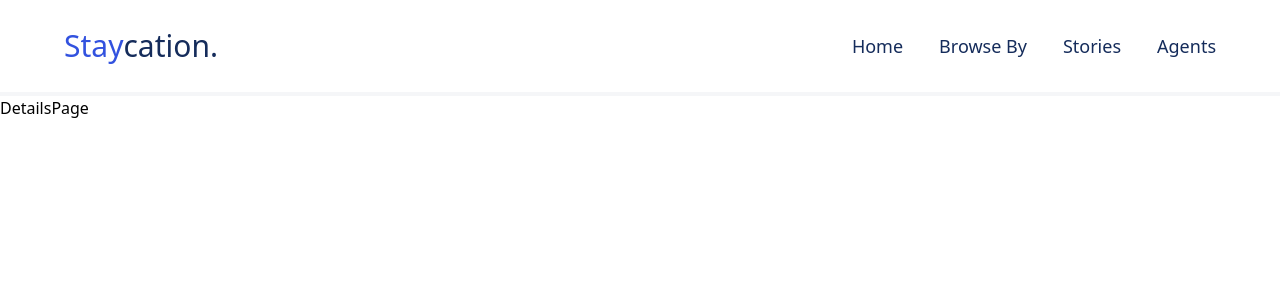
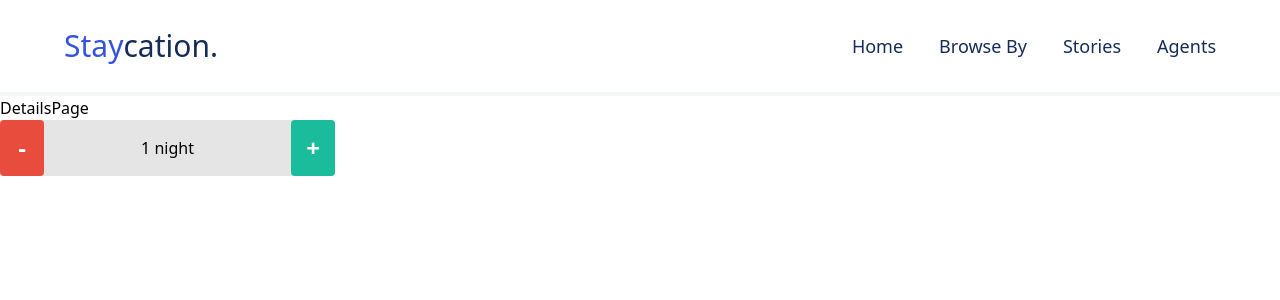
Before and after one commit to radmv/react-radm-travel, a React (Vite) app: page /details/asd1293uasdads1 in a window 1280 px wide. Shown: the top 300 px of the page. Built offline with nearby package versions, Linux system fonts and the light colour scheme.

Commit message:
slicing:inputnumber_element

```diff
--- a/src/components/Elements/BorderedDiv.jsx
+++ b/src/components/Elements/BorderedDiv.jsx
@@ -1,10 +1,12 @@
 const BorderedDiv = (props) => {
-  const { width, height } = props;
+  const { width, height, children, padding, margin } = props;
 
   return (
     <div
-      className={`border-4 border-mn-grey-1 ${width} ${height} rounded-2xl`}
-    ></div>
+      className={`border-4 border-mn-grey-1 ${width} ${height} rounded-2xl ${padding} ${margin}`}
+    >
+      {children}
+    </div>
   );
 };
 
--- /dev/null
+++ b/src/components/Elements/InputNumber.jsx
@@ -0,0 +1,97 @@
+import { useState } from "react";
+
+const InputNumber = (props) => {
+  const {
+    value,
+    placeholder,
+    name,
+    min = 1,
+    max = 1,
+    prefix = "",
+    suffix = "",
+    isSuffixPlural,
+  } = props;
+
+  const [inputValue, setInputValue] = useState(`${prefix}${value}${suffix}`);
+
+  const onChange = (e) => {
+    let value = String(e.target.value);
+
+    if (prefix) value = value.replace(prefix);
+    if (suffix) value = value.replace(suffix);
+
+    const patternNumeric = new RegExp("[0-9]*");
+    const isNumeric = patternNumeric.test(value);
+
+    if (isNumeric && +value <= max && +value >= min) {
+      props.onChange({
+        target: {
+          name: name,
+          value: +value,
+        },
+      });
+      setInputValue(
+        `${prefix}${value}${suffix}${isSuffixPlural && value > 1 ? "s" : ""}`
+      );
+    }
+  };
+
+  const minus = () => {
+    value > min &&
+      onChange({
+        target: {
+          name: name,
+          value: +value - 1,
+        },
+      });
+  };
+
+  const plus = () => {
+    value < max &&
+      onChange({
+        target: {
+          name: name,
+          value: +value + 1,
+        },
+      });
+  };
+  return (
+    <div>
+      <div className="flex rounded bg-mn-grey-2 w-fit">
+        <InputNumberButton backgroundColor="bg-mn-red" onClick={minus}>
+          -
+        </InputNumberButton>
+        <div>
+          <input
+            min={min}
+            max={max}
+            name={name}
+            pattern="[0-9]*"
+            placeholder={placeholder ? placeholder : "0"}
+            value={String(inputValue)}
+            onChange={onChange}
+            className="px-2 py-4 text-center bg-mn-grey-2 min-h-11"
+          />
+        </div>
+        <InputNumberButton backgroundColor="bg-mn-green" onClick={plus}>
+          +
+        </InputNumberButton>
+      </div>
+    </div>
+  );
+};
+
+const InputNumberButton = ({ children, backgroundColor, ...rest }) => {
+  return (
+    <button
+      {...rest}
+      className={`flex items-center justify-center rounded cursor-pointer w-11 ${backgroundColor}`}
+    >
+      <span className="text-2xl font-bold text-center text-white">
+        {children}
+      </span>
+    </button>
+  );
+};
+
+export default InputNumber;
--- a/src/components/Elements/index.js
+++ b/src/components/Elements/index.js
@@ -10,6 +10,7 @@ import Heading1 from "./Heading1";
 import Heading3 from "./Heading3";
 import Heading4 from "./Heading4";
 import HrLine from "./HrLine";
+import InputNumber from "./InputNumber";
 import NavigationLink from "./NavigationLink";
 import PopupImage from "./PopupImage";
 import SectionBracket from "./SectionBracket";
@@ -28,6 +29,7 @@ export {
   Heading3,
   Heading4,
   HrLine,
+  InputNumber,
   NavigationLink,
   PopupImage,
   SectionBracket,
--- a/src/pages/DetailsPage.jsx
+++ b/src/pages/DetailsPage.jsx
@@ -1,11 +1,27 @@
-import { HrLine, Navbar } from "../components";
+import { useState } from "react";
+import { HrLine, InputNumber, Navbar } from "../components";
 
 const DetailsPage = () => {
+  const [value, setValue] = useState("1");
+
+  const handleInputnumberChange = (event) => {
+    setValue(event.target.value);
+  };
+
   return (
     <div>
       <Navbar />
       <HrLine />
       DetailsPage
+      <InputNumber
+        max={30}
+        isSuffixPlural
+        name="example"
+        onChange={handleInputnumberChange}
+        min={1}
+        suffix=" night"
+        value={value}
+      />
     </div>
   );
 };
```
